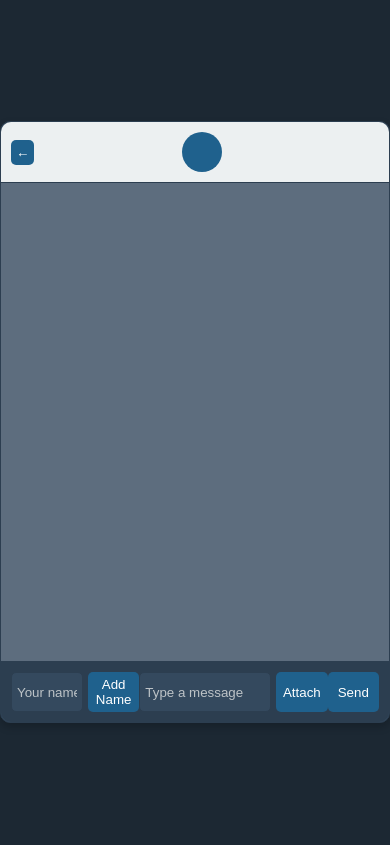
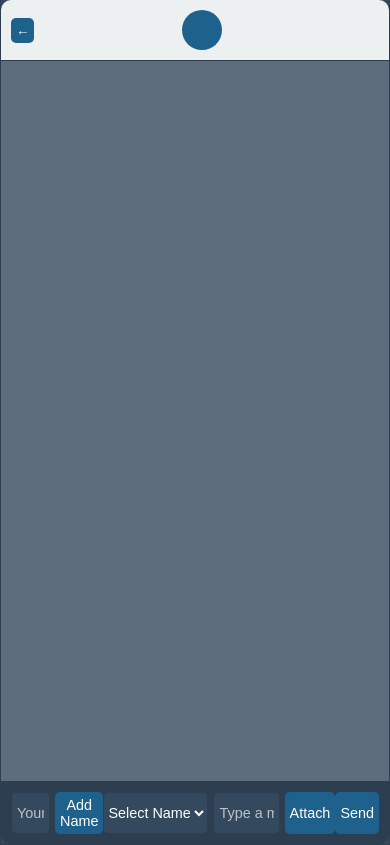
Before and after one commit to slotcode99/fakechat, a plain HTML site: page index.html in a window 390 px wide. Both pictures are taken after a click on the button "New Chat". Drawn offline with Linux system fonts and the light colour scheme.

Commit message:
Add files via upload

```diff
--- a/index.html
+++ b/index.html
@@ -204,6 +204,32 @@
         ::placeholder {
             color: #bdc3c7;
         }
+
+        /* Responsive design */
+        @media (max-width: 480px) {
+            #main-container {
+                width: 100%;
+                height: 100%;
+                border-radius: 0;
+            }
+            #chat-list-header, #chat-container-header {
+                font-size: 1em;
+            }
+            .chat-item {
+                padding: 5px;
+            }
+            .chat-item .avatar {
+                width: 30px;
+                height: 30px;
+                margin-right: 5px;
+            }
+            .message .text {
+                font-size: 0.9em;
+            }
+            #name, #message, #send, #attach, #add-name, #name-selector {
+                font-size: 0.9em;
+            }
+        }
     </style>
 </head>
 <body>
@@ -253,21 +279,9 @@
         const newChatButton = document.getElementById('new-chat');
         const backButton = document.getElementById('back-button');
 
-        const users = [];
-        const chats = [];
-        let currentUser = '';
-
-        newChatButton.addEventListener('click', () => {
-            nameInput.value = '';
-            nameSelector.style.display = 'none';
-            messageInput.value = '';
-            messagesContainer.innerHTML = '';
-            switchToChatContainer();
-        });
-
-        backButton.addEventListener('click', () => {
-            switchToChatList();
-        });
+        let users = [];
+        let currentUser = null;
+        let chats = [];
 
         sendButton.addEventListener('click', sendMessage);
         attachButton.addEventListener('click', () => fileInput.click());
@@ -277,6 +291,8 @@
             currentUser = event.target.value;
             updateHeader();
         });
+        newChatButton.addEventListener('click', startNewChat);
+        backButton.addEventListener('click', switchToChatList);
 
         function addName() {
             const name = nameInput.value.trim();
@@ -421,6 +437,13 @@
             chatContainer.classList.remove('active');
             chatList.classList.add('active');
         }
+
+        function startNewChat() {
+            nameSelector.value = '';
+            currentUser = null;
+            updateHeader();
+            switchToChatContainer();
+        }
     </script>
 </body>
 </html>
```
